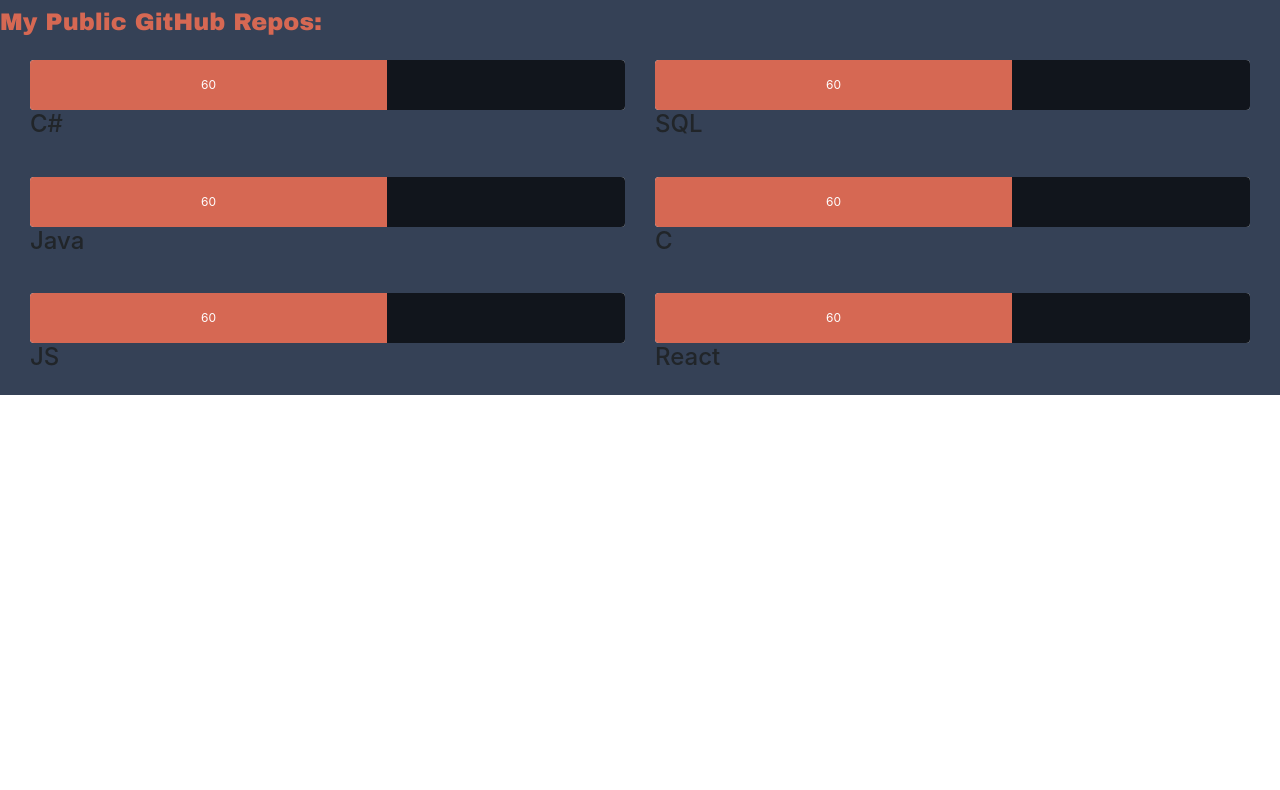
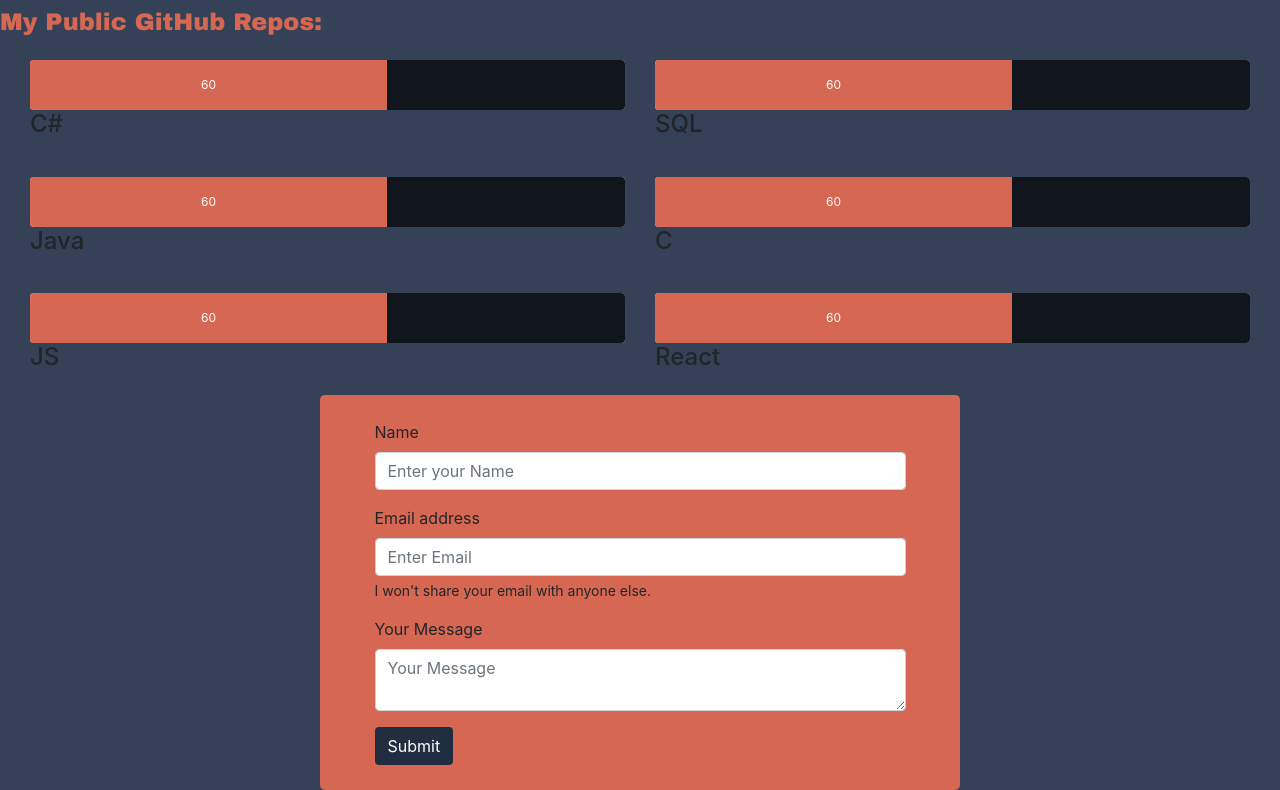
Before and after one commit to jmenden2/MendenDevV2, a React (Create React App) app: page / in a window 1280 px wide. Shown: the part 1392-2182 px from the top of the page. Before the commit the page ends 1787 px from the top, so only its background shows below. Built offline with nearby package versions, Linux system fonts and the light colour scheme; no server answers.

Commit message:
added UI for contact form

```diff
--- a/src/AboutMe.js
+++ b/src/AboutMe.js
@@ -26,4 +26,4 @@
     }
 }
 
-export default AboutMe
+export default AboutMe;
--- a/src/App.css
+++ b/src/App.css
@@ -68,6 +68,11 @@
   padding: 10px;
 }
 
+.btn-submit-button {
+  background-color: #212d40;
+  color: white;
+}
+
 .primary-text {
   color:#D66853;
   font-family: Arial Black,Arial Bold,sans-serif;
--- a/src/App.js
+++ b/src/App.js
@@ -11,11 +11,8 @@
 import GitHubCard from './GitHubCard.js'
 import Skills from './Skills.js'
 import AboutMe from './AboutMe.js'
+import ContactMeForm from './ContactMeForm.js'
 
-const divStyle = {
-  display: 'flex',
-  alignItems: 'center'
-};
 
 class App extends React.Component {
 
@@ -25,21 +22,23 @@
   };
 
 
+  componentDidMount() {
+    this.fetchGithubData();
+  }
 
-  async componentDidMount() {
-    await fetch('https://api.github.com/users/jmenden2')
+
+  async fetchGithubData() {
+     await fetch('https://api.github.com/users/jmenden2')
       .then(res => res.json())
       .then(json => {
         this.setState({ profileData: json })}
         );
 
-    await fetch('https://api.github.com/users/jmenden2/repos')
+     await fetch('https://api.github.com/users/jmenden2/repos')
       .then(res => res.json())
       .then(json => {this.setState({repoData: json});
       })
   }
-
-
 
   render() {
     const tooltip = (
@@ -60,7 +59,7 @@
         </Navbar>
 
         <a id="home"/>
-        <OverlayTrigger trigger="hover focus" placement="bottom-start" overlay={tooltip}>
+        <OverlayTrigger trigger={["hover", "focus"]} placement="bottom-start" overlay={tooltip}>
           <Image src="IMG_2322.JPG" title="Picture at Angels Landing" alt="Picture of Zion National Park near the peak of Angels Landing" fluid />
         </OverlayTrigger>
 
@@ -81,6 +80,9 @@
           <GitHubCard repos={this.state.repoData} />
         </div>
         <Skills />
+        <div className='d-flex flex-row justify-content-center flex-wrap'>
+          <ContactMeForm />
+        </div>
       </div>
     );
   }
--- /dev/null
+++ b/src/ContactMeForm.js
@@ -0,0 +1,36 @@
+import React from 'react';
+import { Form, Button } from 'react-bootstrap';
+
+class ContactMeForm extends React.Component {
+    render() {
+        return (
+
+            <Form className="accent-color2 col-10 col-sm-10 col-md-8 col-lg-6 col-xl-6" style={{padding:"25px", borderRadius:"5px"}}>
+                <div style={{width:"90%",marginLeft:"auto", marginRight:"auto"}}>
+                <Form.Group controlId="formName">
+                    <Form.Label>Name</Form.Label>
+                    <Form.Control style={{marginLeft:"auto", marginRight:"auto"}} type="name" placeholder="Enter your Name" />
+                </Form.Group>
+                <Form.Group controlId="formEmail">
+                    <Form.Label>Email address</Form.Label>
+                    <Form.Control style={{marginLeft:"auto", marginRight:"auto"}} type="email" placeholder="Enter Email" />
+                    <Form.Text>
+                        I won't share your email with anyone else.
+                    </Form.Text>
+                </Form.Group>
+                <Form.Group controlId="formNote">
+                    <Form.Label>Your Message</Form.Label>
+                    <Form.Control style={{marginLeft:"auto", marginRight:"auto"}} as="textarea" placeholder="Your Message" />
+                </Form.Group>
+                <Button variant="submit-button" type="submit">
+                    Submit
+                </Button>
+                </div>
+            </Form>
+
+
+        );
+    }
+}
+
+export default ContactMeForm;
--- a/src/index.js
+++ b/src/index.js
@@ -6,9 +6,9 @@
 import reportWebVitals from './reportWebVitals';
 
 ReactDOM.render(
-  <React.StrictMode>
-    <App />
-  </React.StrictMode>,
+  //<React.StrictMode>
+    <App />,
+  //</React.StrictMode>,
   document.getElementById('root')
 );
 
```
